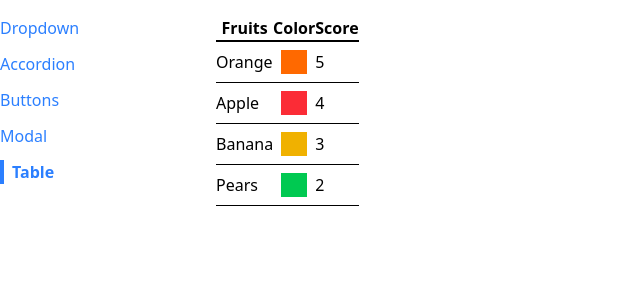
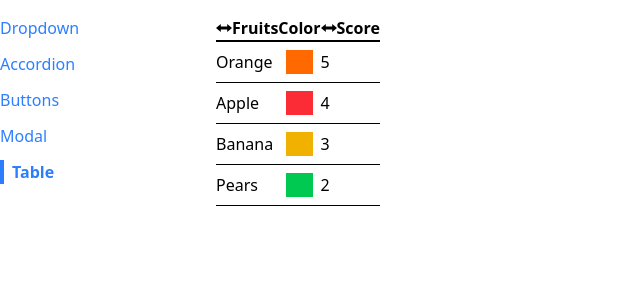
Before and after one commit to C4chaitanya/buttons-using-tailwind, a React (Vite) app: page /table in a window 1280 px wide. Shown: the top 300 px of the page, without its empty margins (0-640 px from the left). Built offline with nearby package versions, Linux system fonts and the light colour scheme.

Commit message:
created reusable and sortable table component

```diff
--- /dev/null
+++ b/src/components/SortableTable.js
@@ -0,0 +1,88 @@
+import { useState } from "react";
+import { GoArrowDown, GoArrowUp, GoArrowBoth } from "react-icons/go";
+import Table from "./Table";
+
+export default function SortableTable(props) {
+  const { config, data } = props;
+
+  const [sortBy, setSortBy] = useState(null);
+
+  const [sortOrder, setSortOrder] = useState(null);
+
+  const handleClick = (label) => {
+    if (sortBy && label !== sortBy) {
+      setSortBy(label);
+      setSortOrder("asc");
+      return;
+    }
+
+    if (sortOrder === null) {
+      setSortOrder("asc");
+      setSortBy(label);
+    } else if (sortOrder === "asc") {
+      setSortOrder("desc");
+      setSortBy(label);
+    } else if (sortOrder === "desc") {
+      setSortBy(null);
+      setSortOrder(null);
+    }
+  };
+
+  const updatedConfig = config.map((column) => {
+    if (!column.sortValue) {
+      return column;
+    }
+
+    return {
+      ...column,
+      header: () => (
+        <th
+          className="cursor-pointer hover:bg-gray-200"
+          onClick={() => handleClick(column.label)}
+        >
+          <div className="flex items-center">
+            {getIcons(column.label, sortBy, sortOrder)}
+            {column.label}
+          </div>
+        </th>
+      ),
+    };
+  });
+
+  // only sort the data, if sortBy and sortOrder is not null
+  // Make a copy of data prop.
+  // Find the correct sortValue function and use it to sort the data.
+
+  let sortedData = data;
+  if (sortBy && sortOrder) {
+    const { sortValue } = config.find((column) => column.label === sortBy);
+
+    sortedData = [...data].sort((a, b) => {
+      const valueA = sortValue(a);
+      const valueB = sortValue(b);
+      const reverseOrder = sortOrder === "asc" ? 1 : -1;
+
+      if (typeof valueA === "string") {
+        return valueA.localeCompare(valueB) * reverseOrder;
+      } else {
+        return (valueA - valueB) * reverseOrder;
+      }
+    });
+  }
+
+  return <Table {...props} config={updatedConfig} data={sortedData} />;
+
+  function getIcons(label, sortBy, sortOrder) {
+    if (label !== sortBy) {
+      return <GoArrowBoth />;
+    }
+
+    if (sortOrder === null) {
+      return <GoArrowBoth />;
+    } else if (sortOrder === "asc") {
+      return <GoArrowUp />;
+    } else if (sortOrder === "desc") {
+      return <GoArrowDown />;
+    }
+  }
+}
--- a/src/components/Table.js
+++ b/src/components/Table.js
@@ -1,5 +1,7 @@
-export default function Table({ tableData, config, keyFn }) {
-  const renderedRows = tableData.map((rowData) => {
+import { Fragment } from "react";
+
+export default function Table({ data, config, keyFn }) {
+  const renderedRows = data.map((rowData) => {
     const renderedCells = config.map((column) => {
       return <td key={column.label}>{column.render(rowData)}</td>;
     });
@@ -12,6 +14,9 @@
   });
 
   const renderedHeaders = config.map((column) => {
+    if (column.header) {
+      return <Fragment key={column.label}>{column.header()}</Fragment>;
+    }
     return <th key={column.label}>{column.label}</th>;
   });
 
--- a/src/pages/TablePage.js
+++ b/src/pages/TablePage.js
@@ -1,4 +1,4 @@
-import Table from "../components/Table";
+import SortableTable from "../components/SortableTable";
 
 export default function TablePage() {
   const data = [
@@ -28,6 +28,7 @@
     {
       label: "Fruits",
       render: (fruit) => fruit.name,
+      sortValue: (fruit) => fruit.name,
     },
     {
       label: "Color",
@@ -36,6 +37,7 @@
     {
       label: "Score",
       render: (fruit) => fruit.score,
+      sortValue: (fruit) => fruit.score,
     },
   ];
 
@@ -43,5 +45,5 @@
     return fruit.name;
   };
 
-  return <Table tableData={data} config={config} keyFn={keyFn}></Table>;
+  return <SortableTable data={data} config={config} keyFn={keyFn} />;
 }
```
